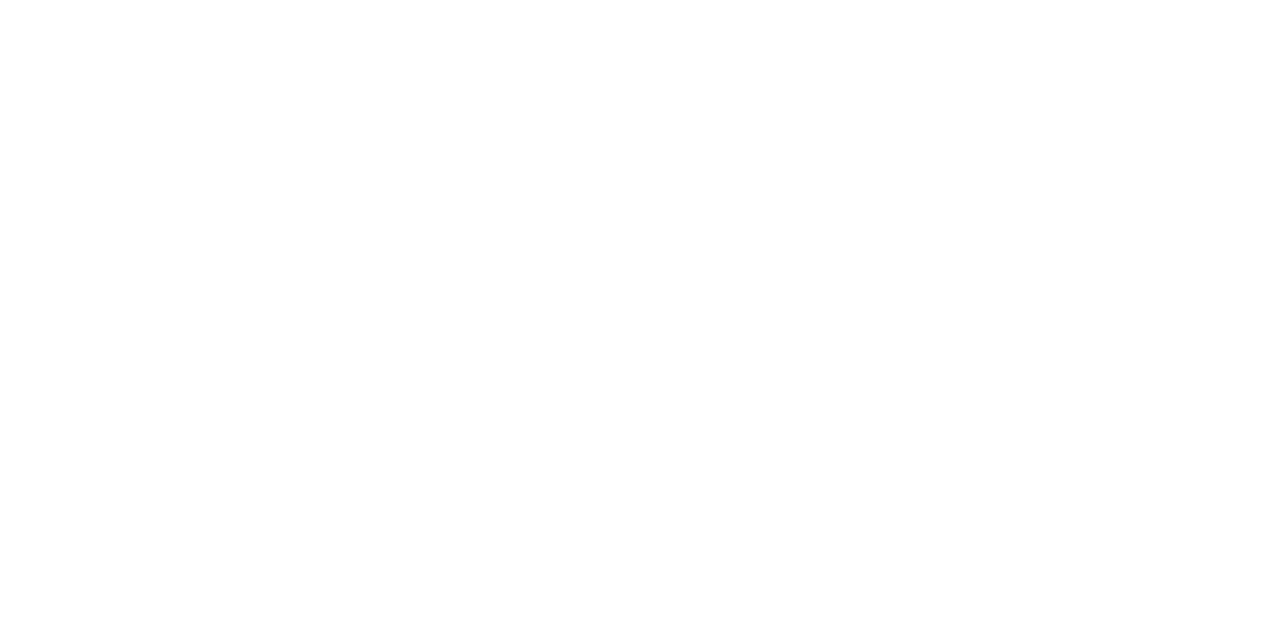
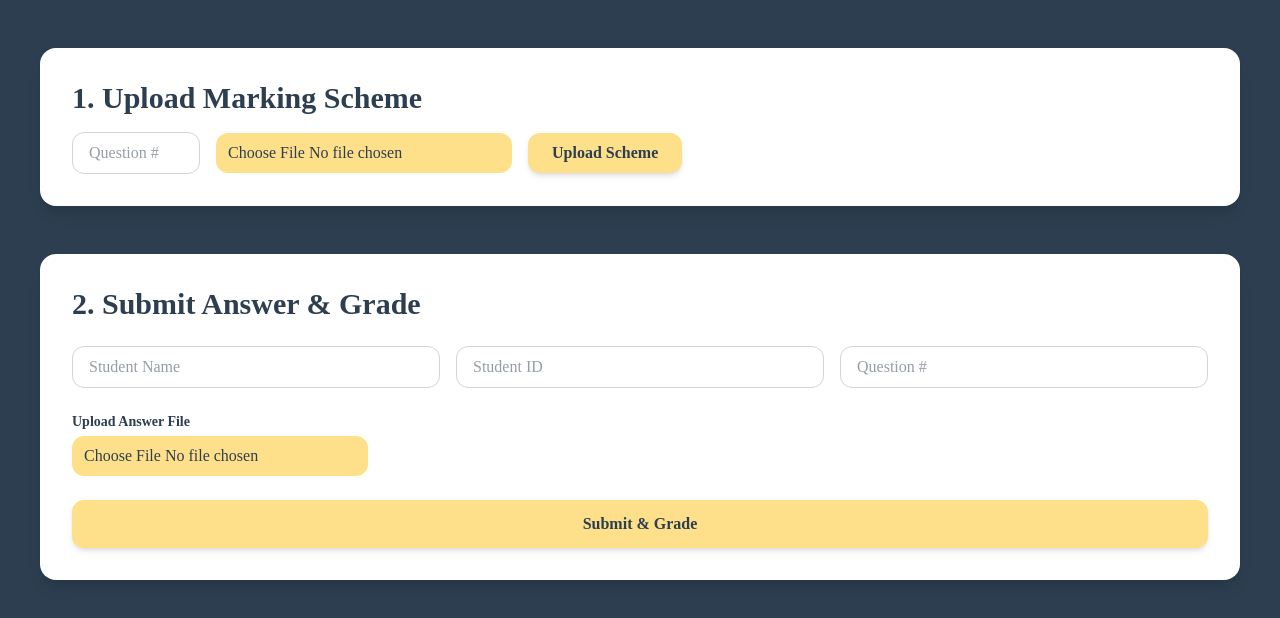
Before and after one commit to Hackaccino-2025-hackathon/Website, a React (Vite) app in the folder frontend/: page /qna in a window 1280 px wide. Before the commit this address had no page. Shown: the top 618 px of the page. Built offline with nearby package versions, Linux system fonts and the light colour scheme; a web font is replaced by a local one.

Commit message:
frontend completed

```diff
--- a/frontend/src/App.jsx
+++ b/frontend/src/App.jsx
@@ -7,7 +7,7 @@
 import HomePage from "./Homepage.jsx";
 import TopicContent from "./components/Dashboard/TopicContent.jsx";
 import QuizPage from "./components/Dashboard/QuizPage.jsx";
-
+import Qna from './components/Dashboard/Qna.jsx'
 function App() {
   return (
     <>
@@ -15,6 +15,7 @@
         <Route path="/" element={<HomePage />} />
         <Route path="/auth" element={<Auth />} />
         <Route path="/menu" element={<MenuPage />} />
+        <Route path="qna" element={<Qna />}/>
 
         <Route path="/dashboard" element={<Dashboard />} />
         <Route path="/roadmapdisplay" element={<RoadmapDisplay />} />
--- /dev/null
+++ b/frontend/src/components/Dashboard/Qna.jsx
@@ -0,0 +1,197 @@
+import React, { useState } from 'react';
+
+const QnA = () => {
+  const [questionNumber, setQuestionNumber] = useState('');
+  const [markingSchemeFile, setMarkingSchemeFile] = useState(null);
+  const [studentName, setStudentName] = useState('');
+  const [studentId, setStudentId] = useState('');
+  const [studentAnswerFile, setStudentAnswerFile] = useState(null);
+
+  const [uploadMessage, setUploadMessage] = useState('');
+  const [answerMessage, setAnswerMessage] = useState('');
+  const [gradingResults, setGradingResults] = useState([]);
+  const [gradingMessage, setGradingMessage] = useState('');
+
+  const API_BASE = 'http://localhost:8000/api';
+
+  const handleUploadScheme = async (e) => {
+    e.preventDefault();
+    const formData = new FormData();
+    formData.append('file', markingSchemeFile);
+    formData.append('question_number', questionNumber);
+
+    try {
+      const res = await fetch(`${API_BASE}/upload-marking-scheme/`, {
+        method: 'POST',
+        body: formData,
+      });
+
+      if (res.ok) {
+        setUploadMessage('✅ Marking scheme uploaded successfully.');
+      } else {
+        setUploadMessage('❌ Failed to upload marking scheme.');
+      }
+    } catch {
+      setUploadMessage('❌ Network error during upload.');
+    }
+  };
+
+  const handleSubmitAnswer = async (e) => {
+    e.preventDefault();
+    const formData = new FormData();
+    formData.append('file', studentAnswerFile);
+    formData.append('student_name', studentName);
+    formData.append('student_id', studentId);
+    formData.append('question_number', questionNumber);
+
+    try {
+      const res = await fetch(`${API_BASE}/upload-student-answer/`, {
+        method: 'POST',
+        body: formData,
+      });
+
+      if (!res.ok) {
+        setAnswerMessage('❌ Failed to submit answer.');
+        return;
+      }
+
+      setAnswerMessage('⏳ Answer submitted. Grading in progress...');
+
+      const gradeRes = await fetch(`${API_BASE}/start-grading/`, {
+        method: 'POST'
+      });
+
+      if (!gradeRes.ok) {
+        setAnswerMessage('❌ Grading failed.');
+        return;
+      }
+
+      const data = await gradeRes.json();
+      setGradingResults(data.graded_answers || []);
+      setGradingMessage(data.message || '');
+      setAnswerMessage('✅ Grading completed!');
+    } catch {
+      setAnswerMessage('❌ Network error during grading.');
+    }
+  };
+
+  return (
+    <div className="min-h-screen bg-[#2C3E50] text-white py-12 px-4 md:px-10 space-y-12 font-[Poppins]">
+
+      {/* Section 1: Upload Marking Scheme */}
+      <form onSubmit={handleUploadScheme} className="bg-white text-[#2C3E50] rounded-2xl shadow-lg p-8 space-y-4">
+        <h2 className="text-3xl font-bold text-[#2C3E50]">1. Upload Marking Scheme</h2>
+        <div className="flex flex-wrap gap-4 items-center">
+          <input
+            type="text"
+            value={questionNumber}
+            onChange={(e) => setQuestionNumber(e.target.value)}
+            placeholder="Question #"
+            className="border border-gray-300 rounded-xl px-4 py-2 w-32 focus:outline-none focus:ring-2 focus:ring-[#FFE08A]"
+            required
+          />
+          <input
+            type="file"
+            onChange={(e) => setMarkingSchemeFile(e.target.files[0])}
+            className="bg-[#FFE08A] text-[#2C3E50] px-3 py-2 rounded-xl cursor-pointer"
+            required
+          />
+          <button
+            type="submit"
+            className="bg-[#FFE08A] hover:bg-yellow-300 text-[#2C3E50] font-semibold px-6 py-2 rounded-xl transition-all duration-300 shadow-md"
+          >
+            Upload Scheme
+          </button>
+        </div>
+        {uploadMessage && <p className="text-green-700 font-medium">{uploadMessage}</p>}
+      </form>
+
+      {/* Section 2: Submit Answer & Grade */}
+      <form onSubmit={handleSubmitAnswer} className="bg-white text-[#2C3E50] rounded-2xl shadow-lg p-8 space-y-6">
+        <h2 className="text-3xl font-bold text-[#2C3E50]">2. Submit Answer & Grade</h2>
+
+        <div className="grid grid-cols-1 md:grid-cols-3 gap-4">
+          <input
+            type="text"
+            value={studentName}
+            onChange={(e) => setStudentName(e.target.value)}
+            placeholder="Student Name"
+            className="border border-gray-300 rounded-xl px-4 py-2 focus:outline-none focus:ring-2 focus:ring-[#FFE08A]"
+            required
+          />
+          <input
+            type="text"
+            value={studentId}
+            onChange={(e) => setStudentId(e.target.value)}
+            placeholder="Student ID"
+            className="border border-gray-300 rounded-xl px-4 py-2 focus:outline-none focus:ring-2 focus:ring-[#FFE08A]"
+            required
+          />
+          <input
+            type="text"
+            value={questionNumber}
+            onChange={(e) => setQuestionNumber(e.target.value)}
+            placeholder="Question #"
+            className="border border-gray-300 rounded-xl px-4 py-2 focus:outline-none focus:ring-2 focus:ring-[#FFE08A]"
+            required
+          />
+        </div>
+
+        <div>
+          <label className="block text-sm font-semibold text-[#2C3E50] mb-1">Upload Answer File</label>
+          <input
+            type="file"
+            onChange={(e) => setStudentAnswerFile(e.target.files[0])}
+            className="bg-[#FFE08A] text-[#2C3E50] px-3 py-2 rounded-xl cursor-pointer"
+            required
+          />
+        </div>
+
+        <button
+          type="submit"
+          className="w-full bg-[#FFE08A] hover:bg-yellow-300 text-[#2C3E50] font-semibold py-3 rounded-xl transition-all duration-300 shadow-md"
+        >
+          Submit & Grade
+        </button>
+
+        {answerMessage && <p className="text-green-700 font-medium mt-3">{answerMessage}</p>}
+      </form>
+
+      {/* Grading Message */}
+      {gradingMessage && (
+        <div className="text-xl font-semibold text-[#FFE08A] text-center">
+          {gradingMessage}
+        </div>
+      )}
+
+      {/* Results Table */}
+      {gradingResults.length > 0 && (
+        <div className="bg-white text-[#2C3E50] rounded-2xl shadow-lg p-6 overflow-x-auto">
+          <h2 className="text-2xl font-bold mb-4">📊 Grading Results</h2>
+          <table className="table-auto w-full border-collapse">
+            <thead className="bg-[#FFE08A] text-[#2C3E50]">
+              <tr>
+                <th className="px-4 py-2 text-left">Student Name</th>
+                <th className="px-4 py-2 text-left">Student ID</th>
+                <th className="px-4 py-2 text-left">Question #</th>
+                <th className="px-4 py-2 text-left">Score</th>
+              </tr>
+            </thead>
+            <tbody>
+              {gradingResults.map((row, idx) => (
+                <tr key={idx} className={idx % 2 === 0 ? 'bg-white' : 'bg-gray-50'}>
+                  <td className="px-4 py-2 border-t">{row.student_name}</td>
+                  <td className="px-4 py-2 border-t">{row.student_id}</td>
+                  <td className="px-4 py-2 border-t">{row.question_number}</td>
+                  <td className="px-4 py-2 border-t">{row.score}</td>
+                </tr>
+              ))}
+            </tbody>
+          </table>
+        </div>
+      )}
+    </div>
+  );
+};
+
+export default QnA;
--- a/frontend/src/pages/auth/Authpage.jsx
+++ b/frontend/src/pages/auth/Authpage.jsx
@@ -30,7 +30,7 @@
   const handleLogin = async (e) => {
     e.preventDefault();
     try {
-      const res = await fetch('http://localhost:5000/api/auth/login', {
+      const res = await fetch('http://localhost:5005/api/auth/login', {
         method: 'POST',
         headers: { 'Content-Type': 'application/json' },
         body: JSON.stringify({
@@ -61,7 +61,7 @@
     }
 
     try {
-      const res = await fetch('http://localhost:5000/api/auth/signup', {
+      const res = await fetch('http://localhost:5005/api/auth/signup', {
         method: 'POST',
         headers: { 'Content-Type': 'application/json' },
         body: JSON.stringify({
```
Also changed, not shown: 2 other files (tests, documents, lock files or other folders).
